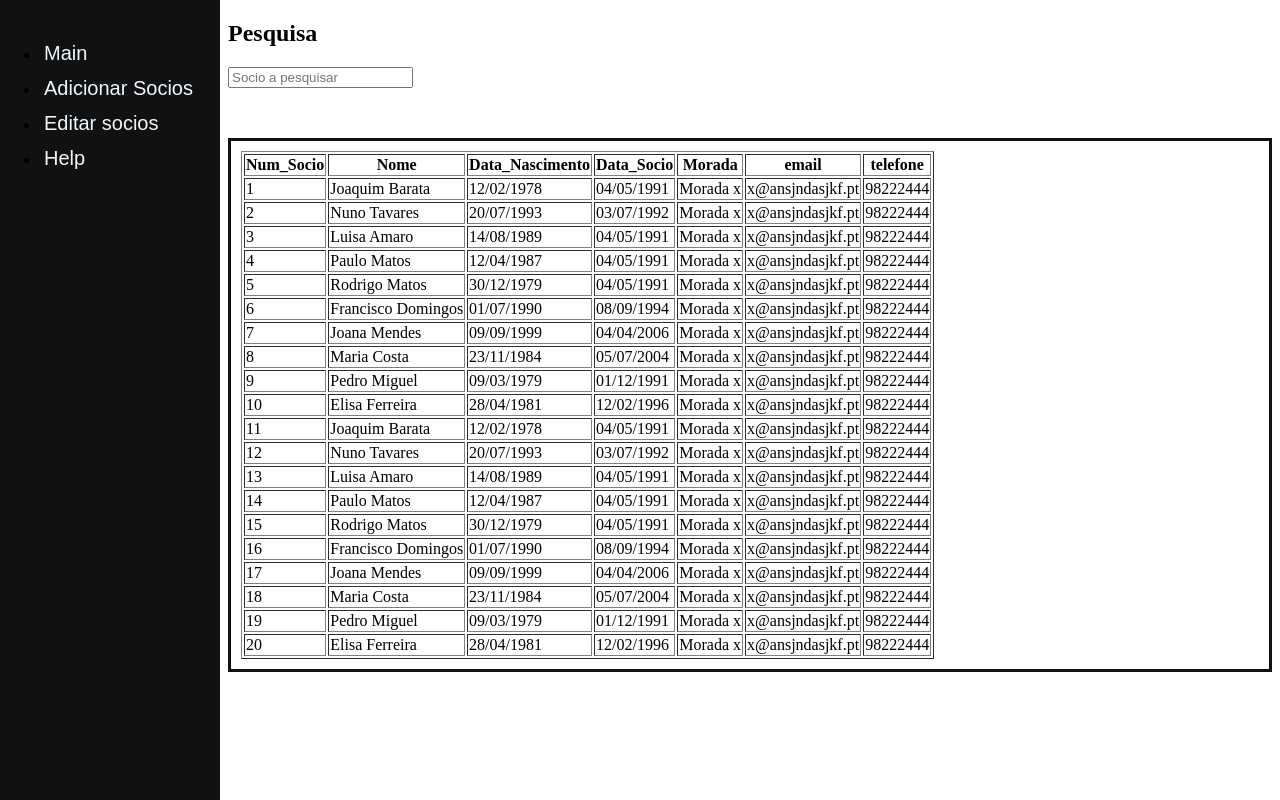
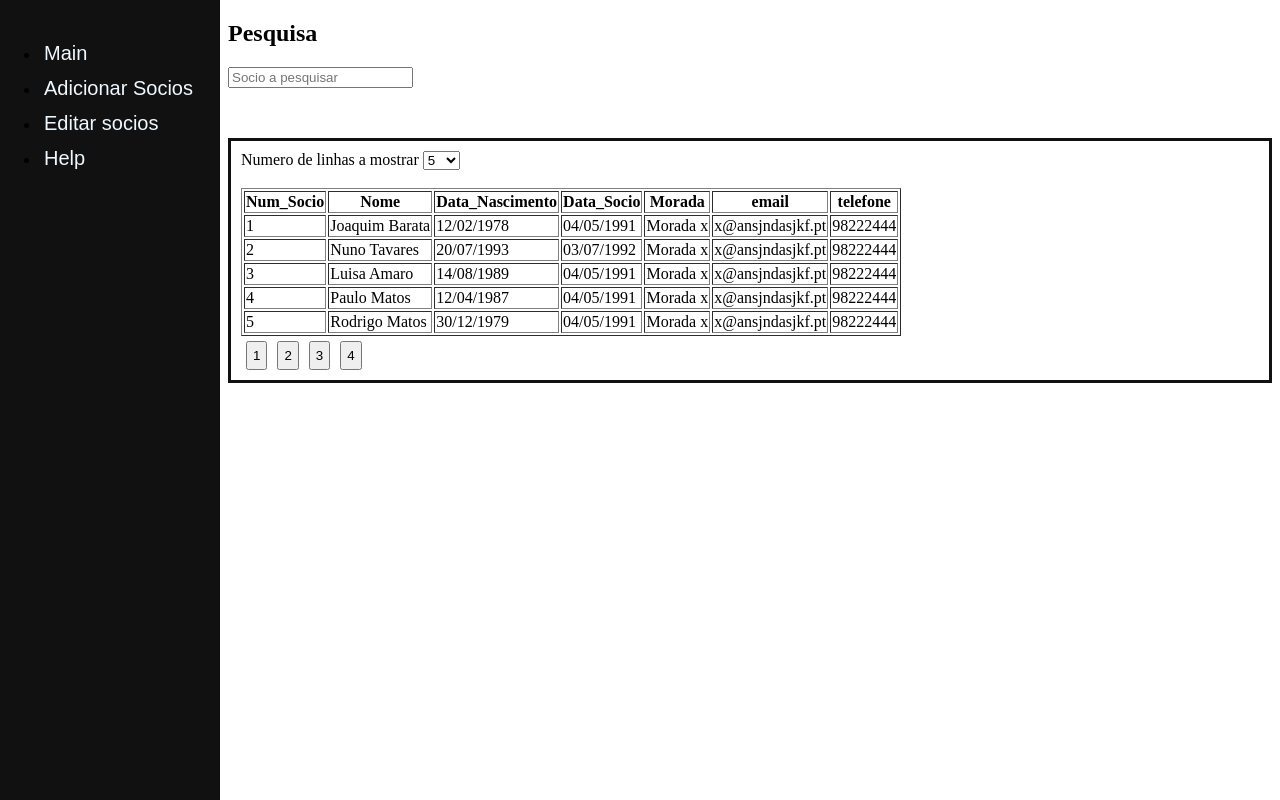
Before and after one commit to Paulo-dot-Matos/quota, a plain HTML site: page src/index.html in a window 1280 px wide. Drawn offline with Linux system fonts and the light colour scheme.

Commit message:
tabela com numeor de linhas dinamico a funcionar

```diff
--- a/src/index.html
+++ b/src/index.html
@@ -31,7 +31,18 @@
             </div>
 
             <div id="demo" class="resultado">
-                <table id="tbl" border ="1"></table>
+                <span>Numero de linhas a mostrar</span>
+
+                <select id="numeroLinhas" onchange="createTable()">
+                    <option value="5">5</option>
+                    <option value="10">10</option>
+                    <option value="20">20</option>
+                </select>
+                <br>
+                <br>
+
+                <table id="tbl" border="1"></table>
+                <div id ="buttonHolder"></div>
             </div>
     </div>
 
--- a/src/javaScript.js
+++ b/src/javaScript.js
@@ -216,7 +216,6 @@ function addRowHeaders (tbl, val_1, val_2, val_3, val_4, val_5, val_6, val_7) {
   addHeaders(tr,val_7);
 
   tbl.appendChild(tr);
-
 }
 
 
@@ -232,21 +231,95 @@ function addRow (tbl, val_1, val_2, val_3, val_4, val_5, val_6, val_7) {
   addCell(tr,val_7);
 
   tbl.appendChild(tr);
-
 }
 
+var elementoLinhasSelecionadas = document.getElementById("numeroLinhas");
+
+console.log(numeroLinhas);
+
+
 function createTable() {
+
+  clearTAbleBox();
+
+  var numeroLinhas = numeroLinhasSelecionas();
+
+  criarButoes(socios.length,numeroLinhas);
+
   if (socios.length != 0){
+
     tbl = document.getElementById('tbl');
     addRowHeaders(tbl,'Num_Socio', 'Nome', 'Data_Nascimento', 'Data_Socio','Morada','email','telefone');
-    for (i=0; i < socios.length; i++) {
+
+    var loopLenght;
+    if (numeroLinhas < socios.length){
+      loopLenght = numeroLinhas;
+    } else {
+      loopLenght = socios.length;
+    }
+
+    for (i=0; i < loopLenght; i++) {
       addRow(tbl,socios[i].Num_Socio,socios[i].Nome,socios[i].Data_Nascimento,socios[i].Data_Socio,socios[i].Morada,socios[i].email,socios[i].telefone);
     }
   } else {
     document.getElementById("demo").innerHTML = "Nao existem socios para mostrar :' (";
+  }
+}
 
-  }
+
+function createTableFromButton(valor){
+  document.getElementById("tbl").innerHTML = "";
+  var tamanhoArray = socios.length;
+   var numeroLinhas = numeroLinhasSelecionas();
+  var numBotao = document.getElementById(valor).getAttribute("value");
+    console.log(numBotao);
+
+    tbl = document.getElementById('tbl');
+    addRowHeaders(tbl,'Num_Socio', 'Nome', 'Data_Nascimento', 'Data_Socio','Morada','email','telefone');
+
+    if (numBotao*numeroLinhas >= tamanhoArray)
+      for (i=numBotao*numeroLinhas-numeroLinhas; i<tamanhoArray;i++)
+         addRow(tbl,socios[i].Num_Socio,socios[i].Nome,socios[i].Data_Nascimento,socios[i].Data_Socio,socios[i].Morada,socios[i].email,socios[i].telefone);
+    else
+       for (i=numBotao*numeroLinhas-numeroLinhas; i<=numBotao*numeroLinhas;i++)
+           addRow(tbl,socios[i].Num_Socio,socios[i].Nome,socios[i].Data_Nascimento,socios[i].Data_Socio,socios[i].Morada,socios[i].email,socios[i].telefone);
+}
+
+function clearTAbleBox () {
+  document.getElementById("tbl").innerHTML = "";
+  document.getElementById("buttonHolder").innerHTML = "";
 
 }
 
+function numeroLinhasSelecionas() {
+  return numeroLinhas = elementoLinhasSelecionadas.options[elementoLinhasSelecionadas.selectedIndex].value;
+}
+
+
+
+function addButton (numeroButao) {
+  var butao = document.createElement('button');
+
+ butao.setAttribute("id","butao"+numeroButao);
+ butao.setAttribute("type","button");
+ butao.setAttribute("value",numeroButao);
+ butao.addEventListener('click',function(){createTableFromButton("butao"+numeroButao)});
+ butao.innerText = numeroButao;
+
+  var paiButao = document.getElementById('buttonHolder');
+  paiButao.append(butao);
+}
+
+function criarButoes (totalLinhas, linhasSelecionadas) {
+  var valor = Math.ceil(totalLinhas/linhasSelecionadas);
+  var numeorBotao = 1;
+
+  while (valor > 0 ){
+    addButton(numeorBotao);
+    valor --;
+    numeorBotao ++;
+  }
+}
+
+
 window.onload = createTable();
--- a/src/style.css
+++ b/src/style.css
@@ -34,3 +34,12 @@
     border-style: solid;
     max-height: 50%;
 }
+
+[id^='butao'] {
+    margin-top: 5px;
+    margin-left: 5px;
+    margin-right: 5px;
+    padding: 5px;
+
+
+}
```
